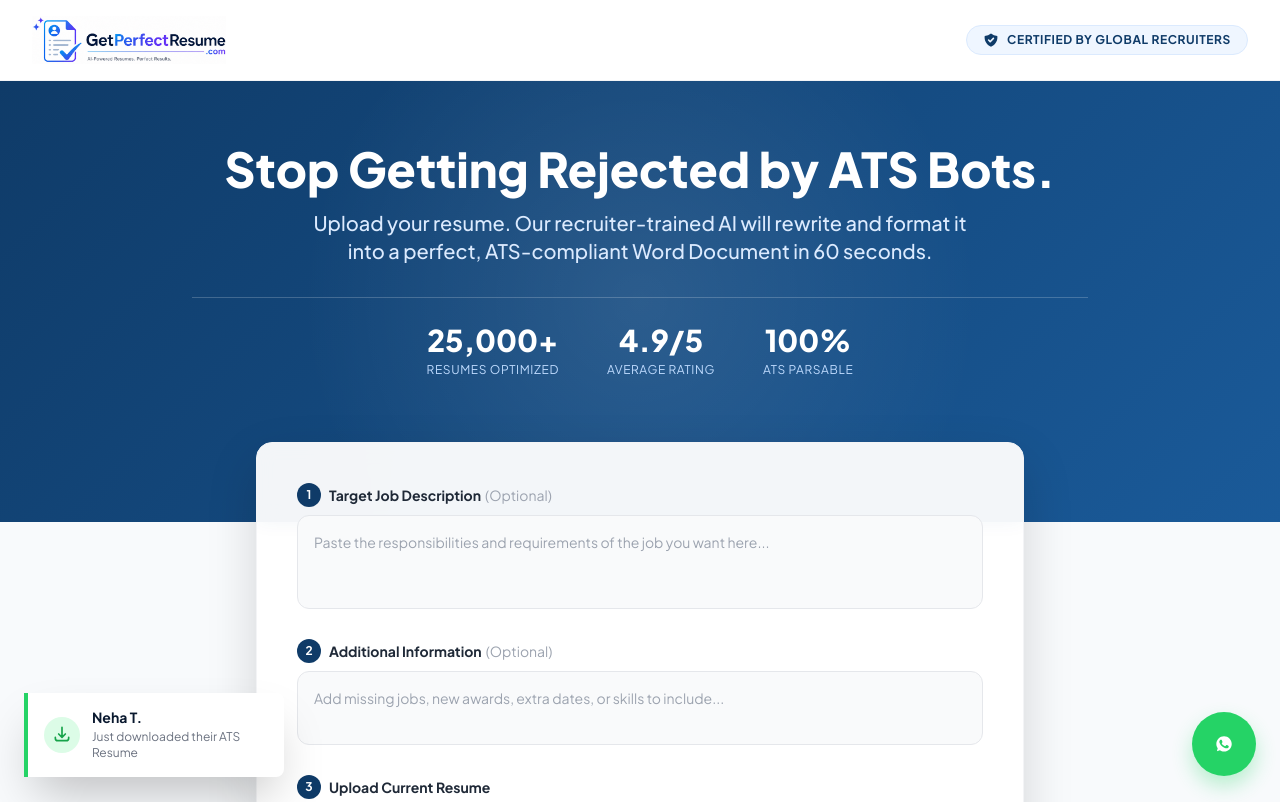
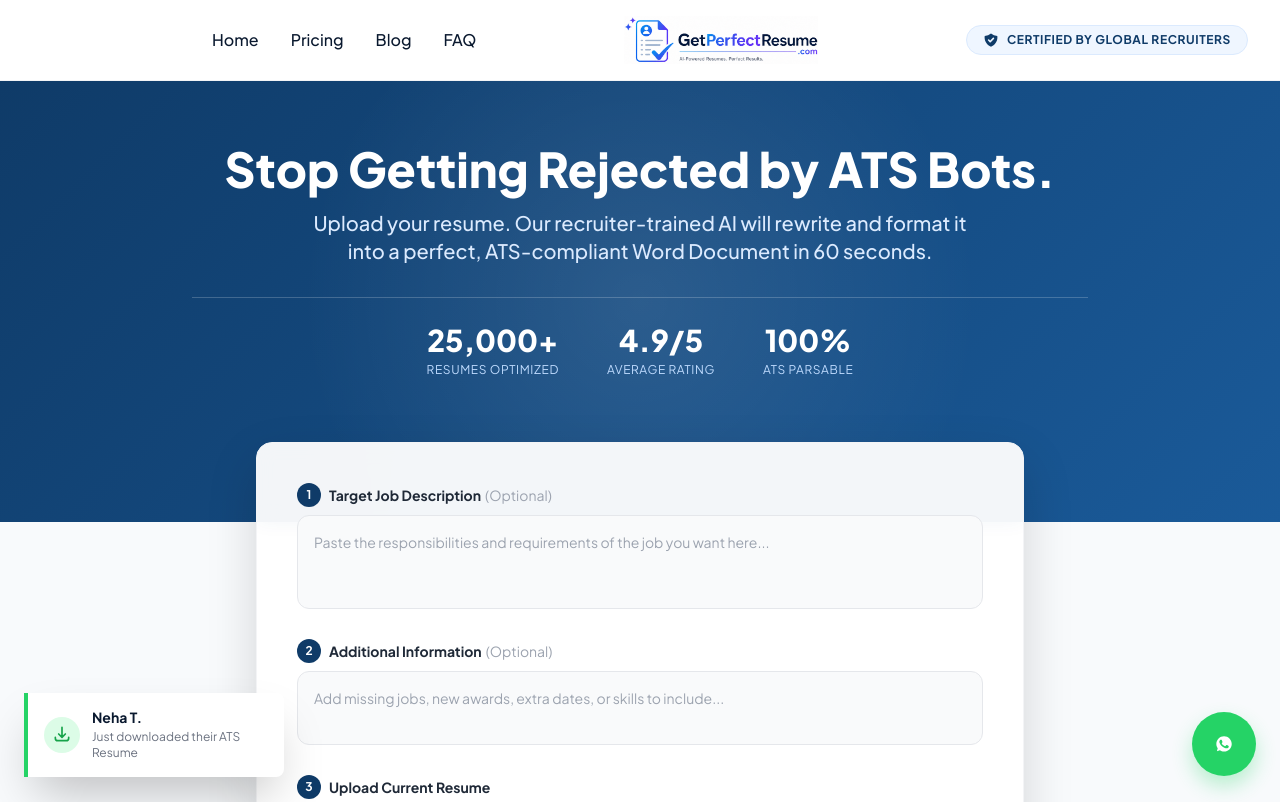
Before and after one commit to pasiharendra-dot/orbit-tool, a website: page public/index.html in a window 1280 px wide. Shown: the top 802 px of the page. Drawn offline with nearby package versions, Linux system fonts and the light colour scheme.

Commit message:
Update index.html

```diff
--- a/public/index.html
+++ b/public/index.html
@@ -47,6 +47,14 @@
     <nav class="bg-white border-b border-gray-100 py-4 px-8 sticky top-0 z-40">
         <div class="max-w-7xl mx-auto flex justify-between items-center">
             <a href="/">
+                <!-- Update your Nav Links -->
+<ul class="flex space-x-8 items-center">
+    <li><a href="/" class="text-orbitDark hover:text-whatsapp font-medium">Home</a></li>
+    <li><a href="/#pricing" class="text-orbitDark hover:text-whatsapp font-medium">Pricing</a></li>
+    <!-- THE NEW LINK -->
+    <li><a href="/blog" class="text-orbitDark hover:text-whatsapp font-medium">Blog</a></li>
+    <li><a href="/#faq" class="text-orbitDark hover:text-whatsapp font-medium">FAQ</a></li>
+</ul>
                 <img src="/logo.png" alt="GetPerfectResume.com" class="h-10 md:h-12 w-auto object-contain">
             </a>
             <div class="hidden md:flex items-center space-x-2 bg-blue-50 px-4 py-1.5 rounded-full border border-blue-100">
```
